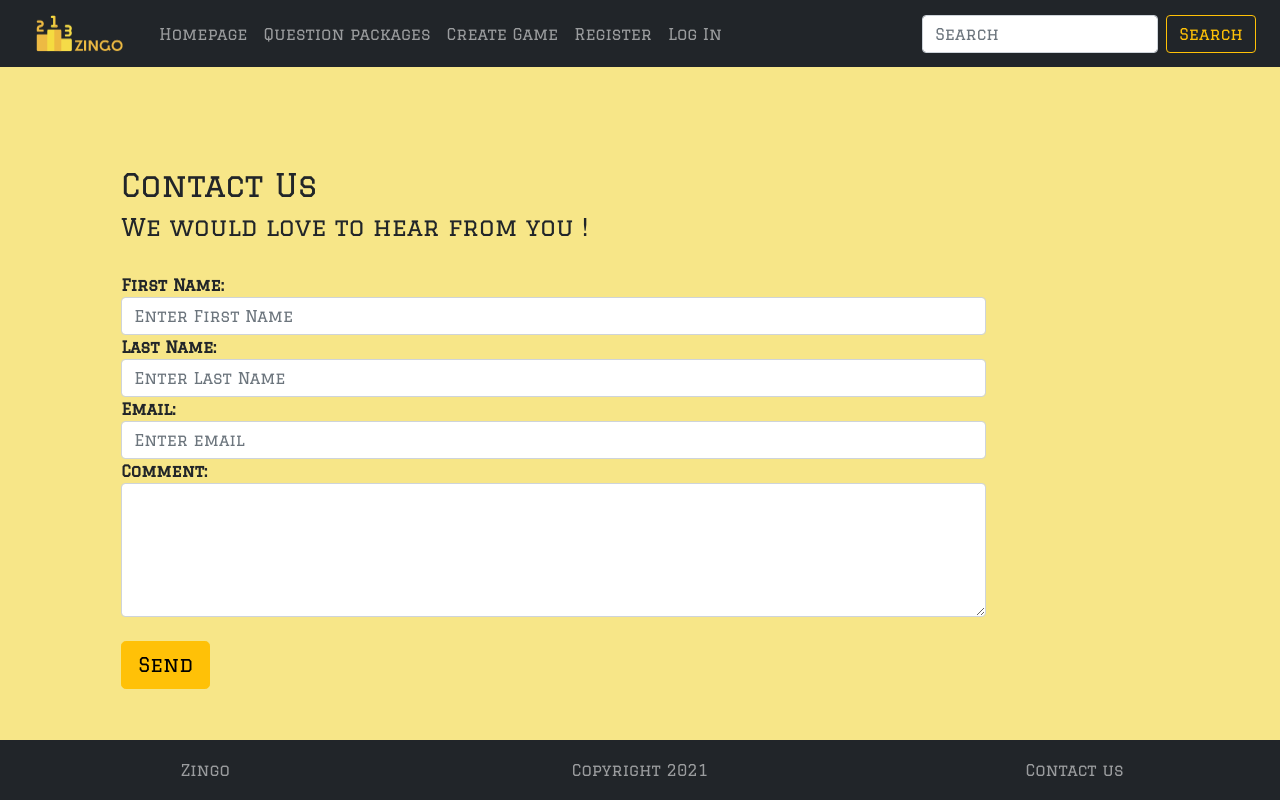
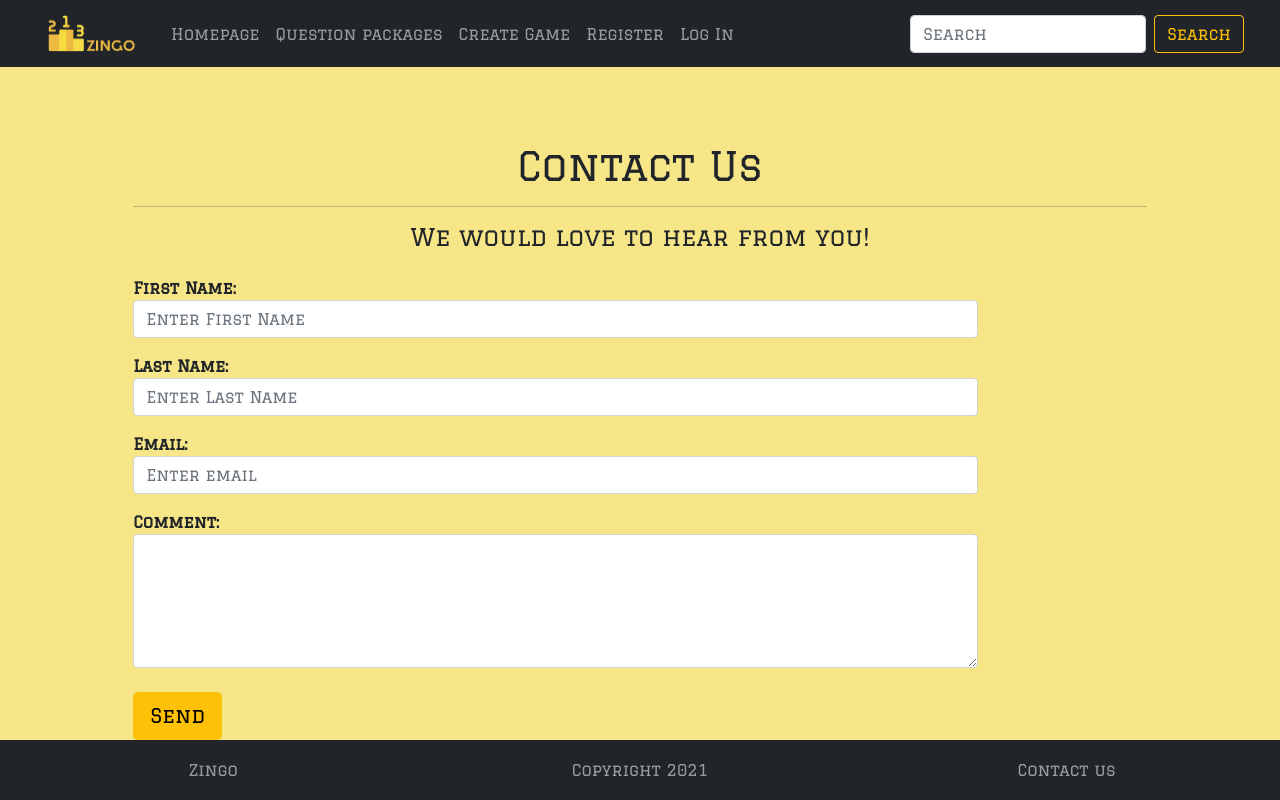
Before and after one commit to cwallins/Zingo, a Flask app: page /contact_us in a window 1280 px wide. Run offline with Flask 2, Linux system fonts and the light colour scheme; some libraries are stand-ins or nearby versions.

Commit message:
css, js fix

```diff
--- a/server/static/base.css
+++ b/server/static/base.css
@@ -1,10 +1,14 @@
+html {
+  height: 100%;
+}
 
 body {
-
   font-family: 'Graduate', cursive;
-  padding-bottom:65px;
+  padding-bottom: 75px;
+  margin: 0px;
   background-color: #f7e688;
-
+  min-height: 100%;
+  position: relative;
 }
 
 #question-game-questions::after {
@@ -72,8 +76,6 @@
   border: 0.5rem;
   border-radius: 1rem;
   padding: 5px;
-
-
 }
 
 #create_game-link:hover, #choose_game-link:hover, #sign_in-link:hover{
@@ -136,13 +138,6 @@
   margin-top: 1rem;
 }
 
-.back-btn-leaderboard {
-  width: 30%;
-  padding: 1rem;
-  text-align: center;
-  margin-top: 4rem;
-}
-
 .back-btn-leaderboard a{
 text-decoration: none;
 }
@@ -186,15 +181,26 @@
 
 .footer {
   text-align: center;
-  position:fixed;
+  position: absolute;
   bottom: 0;
   width: 100%;
-  height: 60px; /* Set the fixed height of the footer here */
+  margin-top: auto;
   line-height: 60px; /* Vertically center the text there */
   background-color: #212529;
   color: #ffffff;
 }
 
+/* WORKS-Kindof
+.footer {
+  text-align: center;
+  position: absolute;
+  bottom: 0;
+  width: 100%;
+  height: 60px;
+  line-height: 60px;  Vertically center the text there
+  background-color: #212529;
+  color: #ffffff;
+} */
 
 .divbox{
   box-sizing: border-box;
@@ -245,7 +251,7 @@
 }
 
 #done{
-  text-align: right;
+  float: right;
 }
 
 
@@ -310,14 +316,19 @@
 
 
 #myBtn {
+  display: none;
   cursor: pointer; /* Add a mouse pointer on hover */
   padding: 15px; /* Some padding */
   font-size: 18px; /* Increase font size */
-  display: flex;
+  top: 10px;
+  right: 10px;
+  position: fixed;
+  background-color: maroon;
+  color:white;
 }
 
 #myBtn:hover {
-  background-color: #555; /* Add a dark-grey background on hover */
+  background-color: rgba(0, 0, 0, 0.555); /* Add a dark-grey background on hover */
 }
 
 #emailicon{
@@ -352,3 +363,8 @@
 */
 
 /* Testar nav -walle */
+
+.row {
+  margin-left: 0px;
+  margin-right: 0px;
+}
--- a/server/static/script.js
+++ b/server/static/script.js
@@ -15,7 +15,7 @@
   }
 //om det inte finns en ny fråga skriv ut poäng och göm timer annars starta tiden igen
   if (!$(this).parent().next().hasClass('show-question')){
-    $(".scoretest").text("Final score: " + $("#score").val())
+    $(".scoretest").text("Your final score: " + $("#score").val())
     $(".timer").empty()
   } else{
     timer()
@@ -64,12 +64,6 @@
   console.log(time)
 }
 
-$("#delete-btn").on("click", function(){
-  // console closest element with class=".created_question_packages"
-  console.log($(this).closest('.created_question_packages'))
-  // hide this selected element
-  $(this).closest('.created_question_packages').hide()
-});
 
 $(".read_more-link").on("click", function(){
   alert("This is where our terms and conditions are. How fun!")
--- a/server/templates/base.html
+++ b/server/templates/base.html
@@ -95,7 +95,6 @@
     </header>
   {% endif %}
     <main class="main justify-content-center mt-4">
-      <img scr="">
       {% block content %}
       {% endblock %}
     </main>
--- a/server/templates/contact_us.html
+++ b/server/templates/contact_us.html
@@ -7,30 +7,35 @@
 {% block content %}
 
 <div class="container contact">
-	<div class="row">
+	<div class="row justify-content-center">
+        <div class="col-12 text-center">
+            <h1>Contact Us</h1>
+            <hr>
+            <h4>We would love to hear from you!</h4>
+
+        </div>
         <form class="contact_us_form" onsubmit="return false;">
-            <h2>Contact Us</h2>
-            <h4>We would love to hear from you !</h4><br>
-            <div class="contact-form">
+
+            <div class="contact-form mt-3">
                 <div class="form-group">
                     <label class="control-label col-sm-2" for="fname">First Name:</label>
                     <div class="col-sm-10">
                         <input type="text" class="form-control" id="fname" placeholder="Enter First Name" name="fname" value="{{ first_name }}">
                     </div>
                 </div>
-                <div class="form-group">
+                <div class="form-group mt-3">
                     <label class="control-label col-sm-2" for="lname">Last Name:</label>
                     <div class="col-sm-10">
                         <input type="text" class="form-control" id="lname" placeholder="Enter Last Name" name="lname" value="{{ last_name }}">
                     </div>
                 </div>
-                <div class="form-group">
+                <div class="form-group mt-3">
                     <label class="control-label col-sm-2" for="email">Email:</label>
                     <div class="col-sm-10">
                         <input type="email" class="form-control" id="email" placeholder="Enter email" name="email" value="{{ email }}">
                     </div>
                 </div>
-                <div class="form-group">
+                <div class="form-group mt-3">
                     <label class="control-label col-sm-2" for="feedback-comment">Comment:</label>
                     <div class="col-sm-10">
                         <textarea class="form-control" rows="5" id="feedback-comment" value=""></textarea><br>
--- a/server/templates/create_question.html
+++ b/server/templates/create_question.html
@@ -16,6 +16,7 @@
             <div class="col-lg-11">
                 <form method="POST">
                     <h2 class="mb-4">{{ qp_name }} </h2>
+                    <hr>
                     <div class="form-group mb-3">
                         <label for="question">Question</label>
                         <input type="textarea" rows="2" name="question" class="form-control" id="question"
@@ -61,6 +62,7 @@
         <div class="col-lg-11">
             <article>
                 <h2 class="mb-3">Your Questions</h2>
+                <hr>
                 <ul class="margin-0">
                     {% for question in questions %}
                     <li class="list-group-item list-group-item-light" id="list_of_question">
@@ -74,8 +76,7 @@
                 <form action="{{ url_for('my_profile') }}">
                     <!--save question package-->
                     <div>
-                        <button type="submit" class="btn btn-lg btn-warning mt-4" id="done"
-                            value="save_qp">DONE</button>
+                        <button type="submit" class="btn btn-lg btn-warning mt-4" id="done" value="save_qp">DONE</button>
                     </div>
                 </form>
             </div>
--- a/server/templates/in_game_show_question.html
+++ b/server/templates/in_game_show_question.html
@@ -12,7 +12,7 @@
     <div class="row justify-content-center start-game-menu">
         <h1 class="text-center">Get ready... Set... </h1>
     </div>
-    <hr>
+
 
     {% if username == 'User' %}
     <div class="row justify-content-center start-game-menu">
--- a/server/templates/leaderboard.html
+++ b/server/templates/leaderboard.html
@@ -9,7 +9,7 @@
   <h1 class="text-center">You just completed {{ qp_name }}!</h1>
 </div>
 <div class="row justify-content-center mt-4">
-  <h2 class="text-center">Your score is: {{ result }}</h2>
+  <h2 class="text-center">Your final score is: {{ result }}</h2>
 </div>
 <div class="leaderboard">
   <table class="table table-leaderboard">
@@ -32,6 +32,8 @@
   </table>
 </div>
 <div class="row justify-content-center">
-  <button type="button" class="btn btn-lg btn-warning back-btn-leaderboard"><a href="{{ url_for('view_all_question_package') }}">Back to Question packages</a></button>
+  <div class="col-12 text-center">
+  <button type="button" class="btn btn-lg btn-warning mt-4 back-btn-leaderboard"><a href="{{ url_for('view_all_question_package') }}"> Go Back to Question packages</a></button>
+</div>
 </div>
 {% endblock %}
--- a/server/templates/register.html
+++ b/server/templates/register.html
@@ -27,7 +27,6 @@
                     <label for="username">Username</label>
                     <input name="username" type="username" class="form-control" id="username" required
                         placeholder="Enter Username">
-                        <small id="emailHelp" class="form-text text-muted">Has to be at least 4 characters</small>
                 </div>
                 <div class="form-group mb-3">
                     <label for="email">Email address</label>
--- a/server/templates/sign_in.html
+++ b/server/templates/sign_in.html
@@ -16,8 +16,7 @@
                         <label for="InputEmail1">Email address</label>
                         <input name="email" type="email" class="form-control" id="InputEmail1" aria-describedby="emailHelp" required
                             placeholder="Enter email">
-                        <small id="emailHelp" class="form-text text-muted">We'll never share your email with anyone
-                            else.</small>
+                        <small id="emailHelp" class="form-text text-muted"></small>
                     </div>
                     <div class="form-group mb-3">
                         <label for="exampleInputPassword1">Password</label>
--- a/server/templates/view_all_question_package.html
+++ b/server/templates/view_all_question_package.html
@@ -10,7 +10,7 @@
   <!--View all games-->
   <div class="row align-items-center mt-4">
     <div class="col-12 text-center mt-4 new-games-title">
-      <h2 id="new-games-title">New Games!</h2>
+      <h1 id="new-games-title">New Games!</h1>
     </div>
   </div>
 
@@ -38,8 +38,8 @@
         <div class="card col-xxl-3 col-lg-5 col-sm-11" id="cards">
           <div class="card-body cards">
             <h5 class="card-title"> {{ question_package[0] }}</h5>
+            <p class="card-text"> {{ question_package[1] }}</p>
             <h6 class="card-subtitle mb-2 text-muted"> {{ question_package[2] }}</h6>
-            <p class="card-text"> {{ question_package[1] }}</p>
             <button type="button" class="btn btn-lg btn-warning button_cards"><a href="{{ url_for('view_one_question_package', qp_name = question_package[0]) }}" id="package-button">View game</a></button>
           </div>
         </div>
```
Also changed, not shown: server/templates/create_question_package.html (+6 -3 lines), server/templates/my_profile.html (+5 -3 lines), server/templates/terms_conditions.html (deleted, +0 -46 lines).
